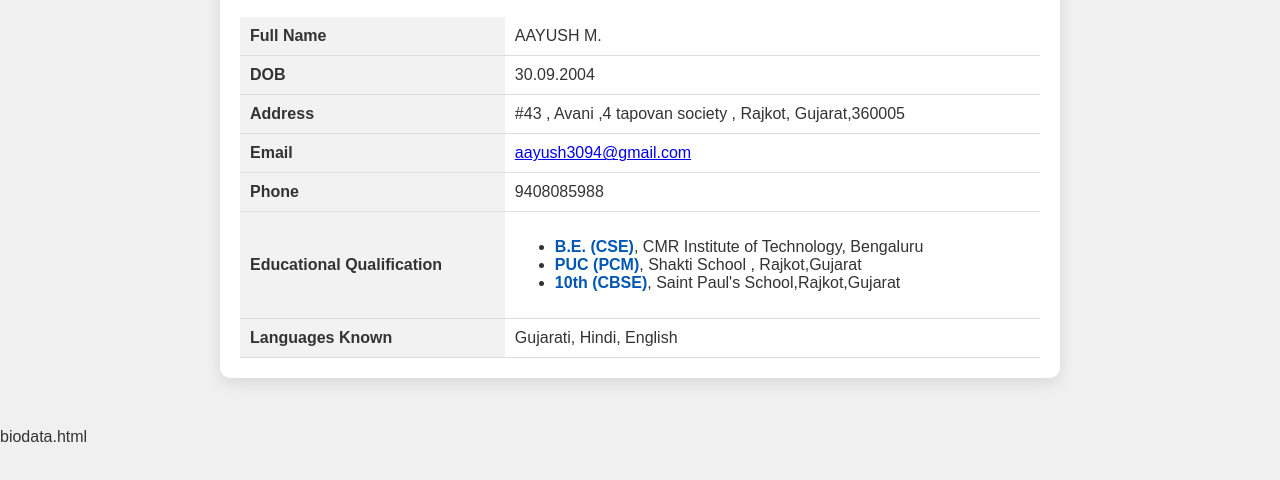
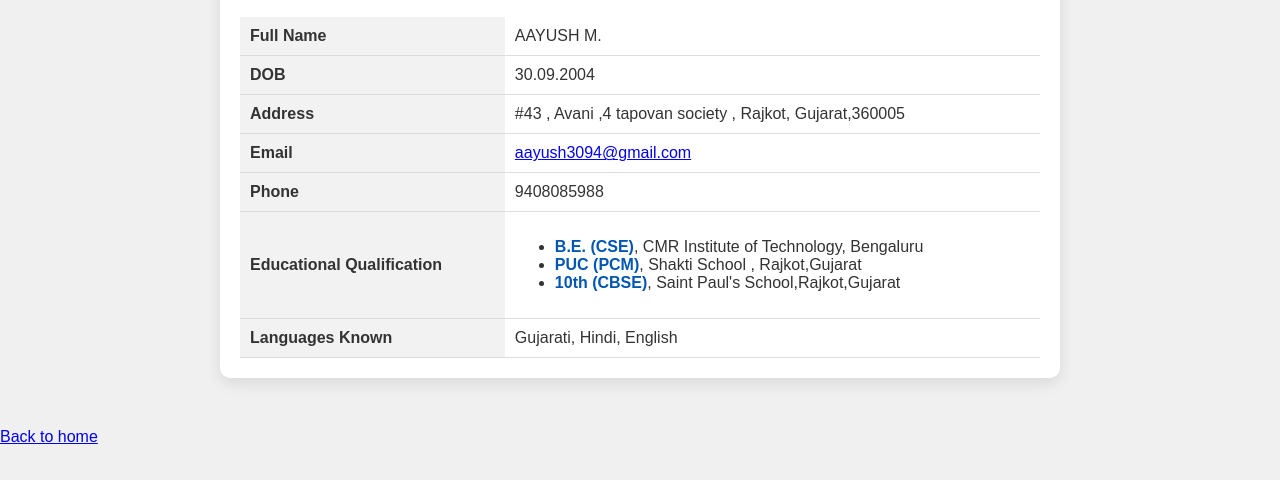
Before and after one commit to a3094/assignment, a plain HTML site: page biodata.html in a window 1280 px wide. Shown: the part 172-652 px from the top of the page. Drawn offline with Linux system fonts and the light colour scheme.

Commit message:
Update biodata.html

```diff
--- a/biodata.html
+++ b/biodata.html
@@ -134,8 +134,6 @@
         </tr>
       </table>
     </div>
+    <a href="index.html">Back to home</a>
   </body>
 </html>
-
-
-biodata.html
```
